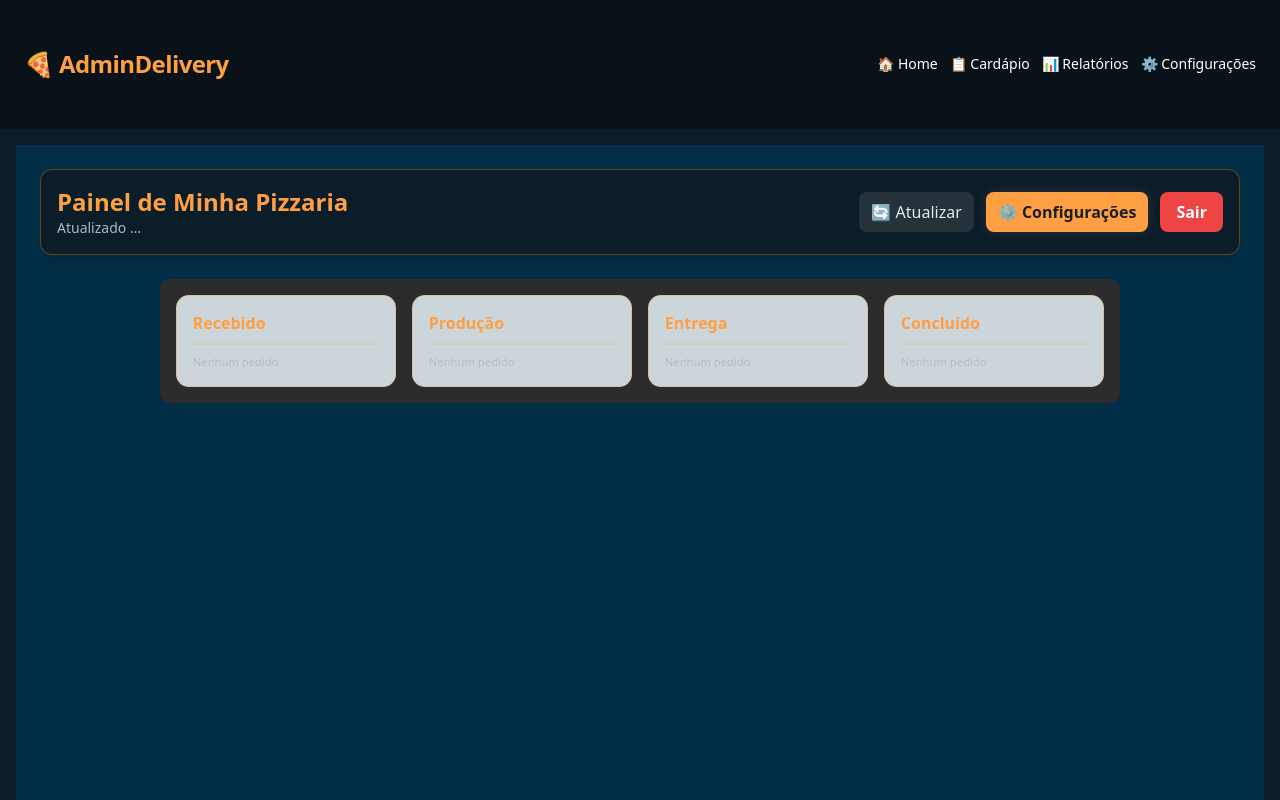
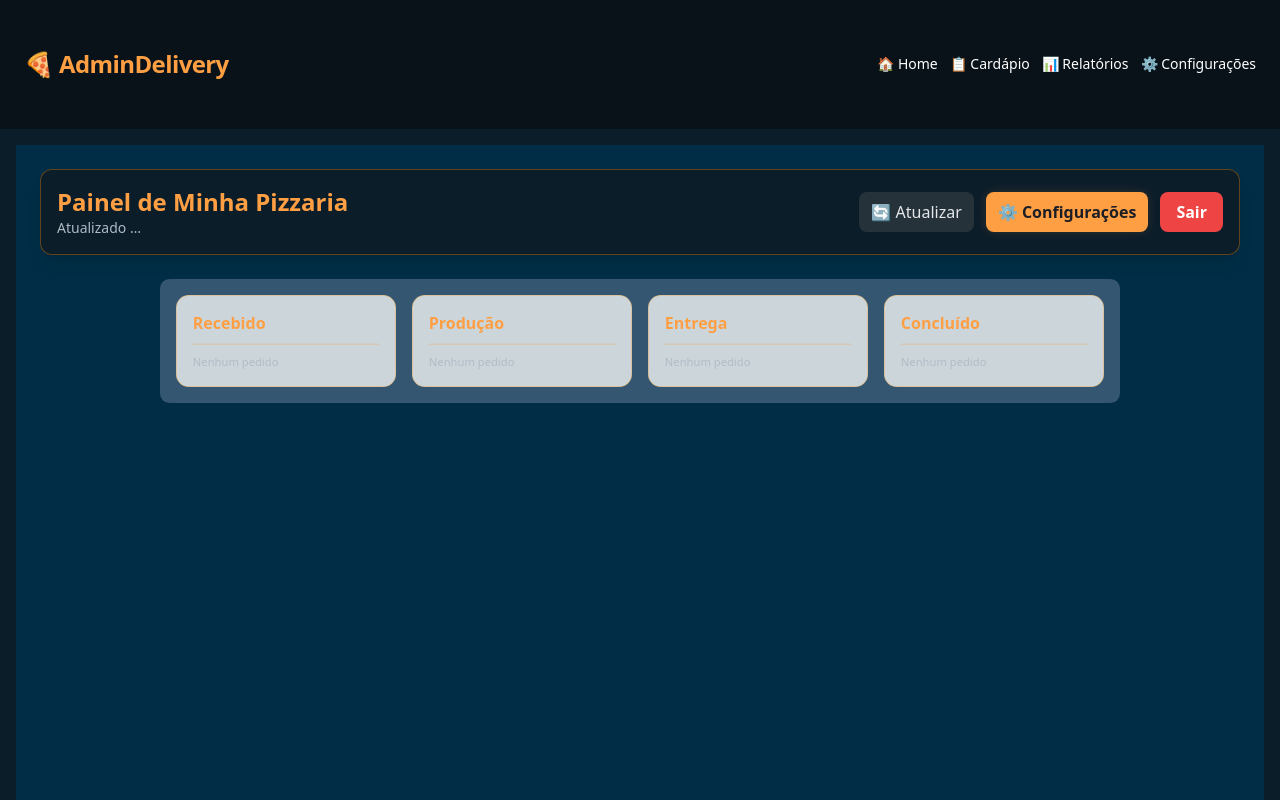
Before and after one commit to lglducci/site-admin-delivery, a React (Vite) app: page /dashboard in a window 1280 px wide. Shown: the top 800 px of the page. Built offline with nearby package versions, Linux system fonts and the light colour scheme.

Commit message:
Update Dashboard.jsx

```diff
--- a/src/pages/Dashboard.jsx
+++ b/src/pages/Dashboard.jsx
@@ -323,7 +323,7 @@ style={{ background: "#012e46"      }}  //THEME.pageBg
  <div
   className="grid grid-cols-1 md:grid-cols-2 lg:grid-cols-4 gap-5 p-5 mx-auto"
   style={{
-    backgroundColor: "#2c2c2c",   // cinza de fundo
+    backgroundColor: "#345671",   // cinza de fundo
     transform: "scale(0.8)",      // reduz 80% do tamanho atual
     transformOrigin: "top center",
     borderRadius: "12px",
```
